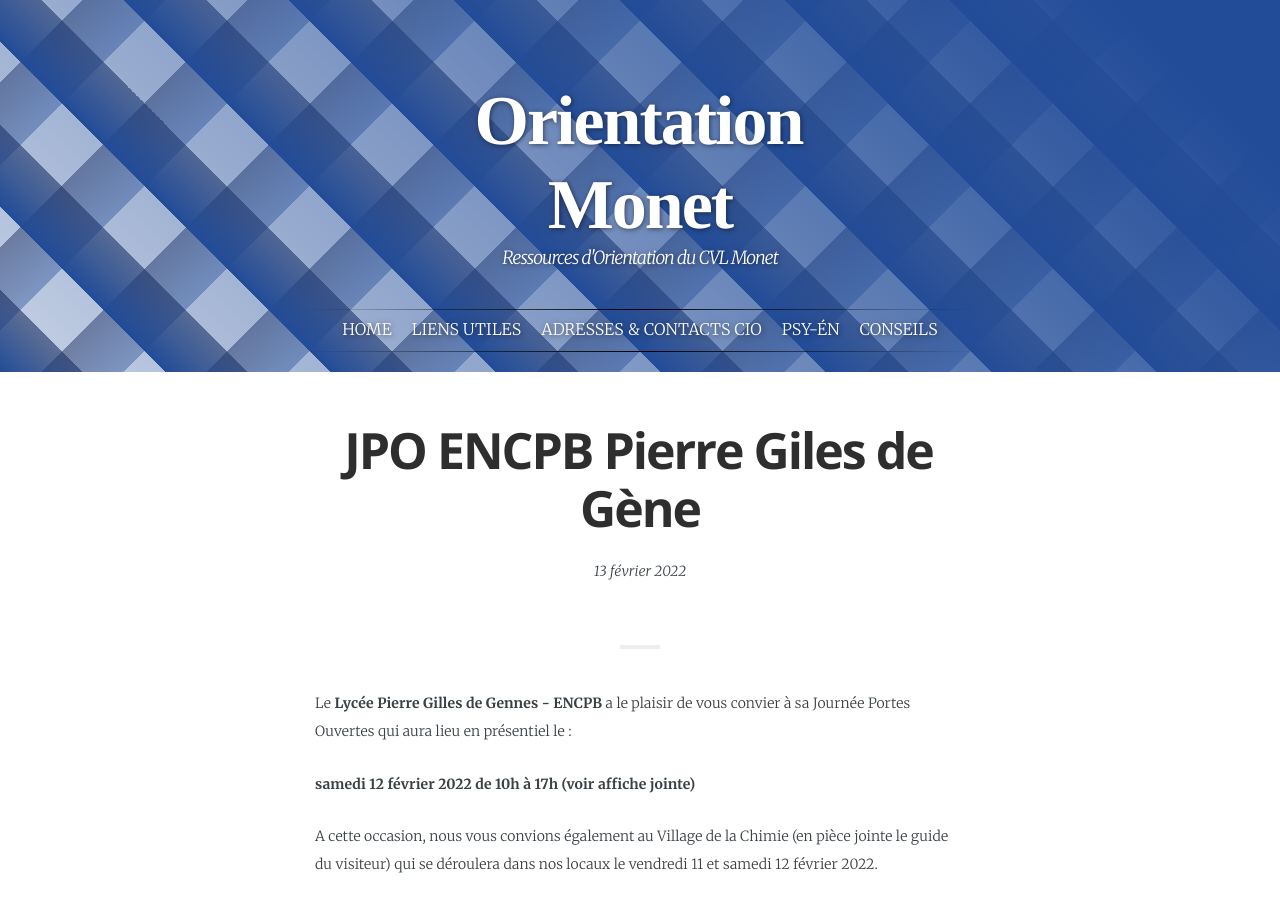
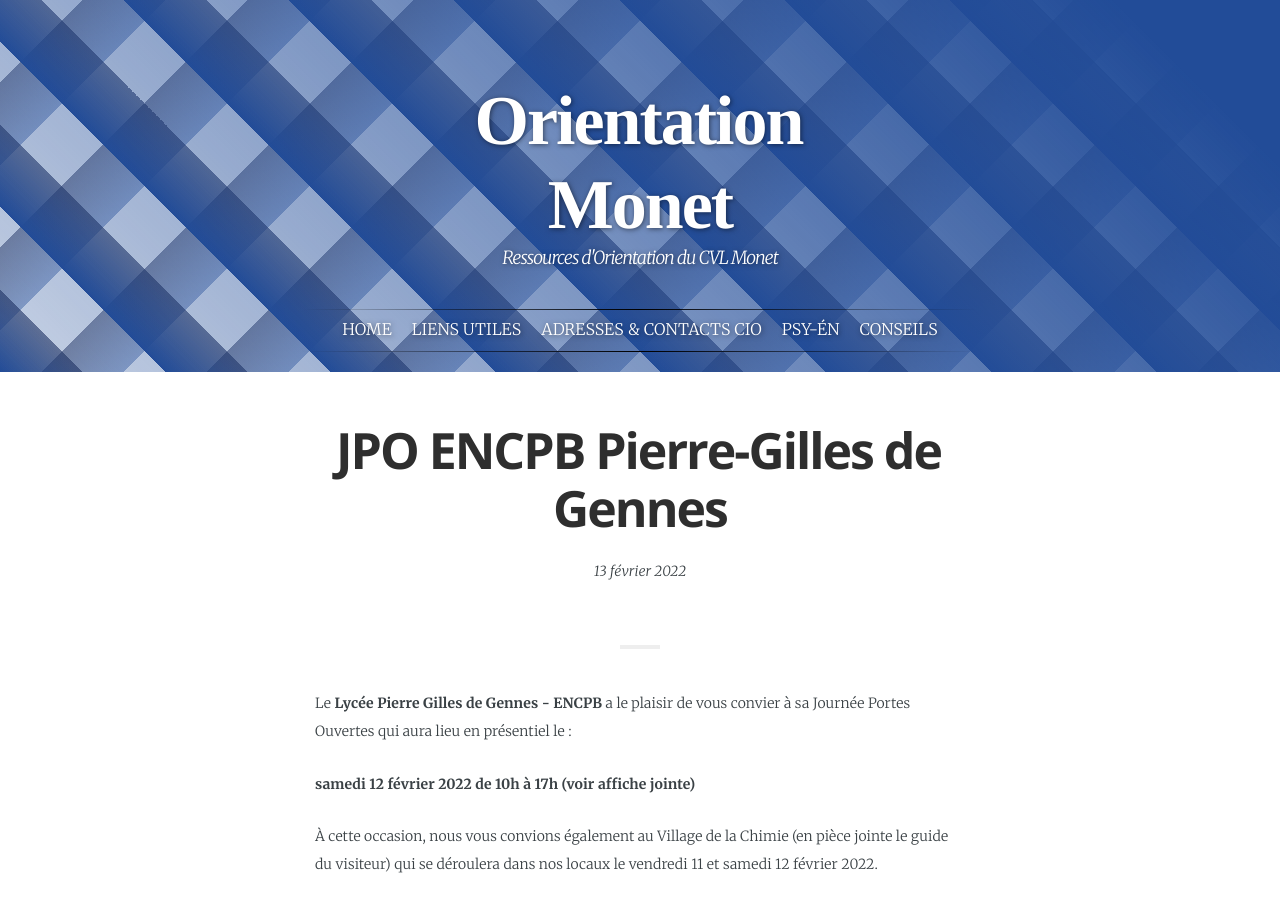
Before and after one commit to cvl-monet/cvl-monet.github.io, a Jekyll site: the page built from _posts/2022-02-13-JPO-PIERRE-ENCPB.md, in a window 1280 px wide and 900 px high. Built offline with Jekyll 4.4.1, drawn with Linux system fonts in a browser that asks for light colours; some web fonts are replaced.

Commit message:
Fix JPO ENCPB

```diff
--- a/_posts/2022-02-13-JPO-PIERRE-ENCPB.md
+++ b/_posts/2022-02-13-JPO-PIERRE-ENCPB.md
@@ -1,6 +1,6 @@
 ---
 layout:            post
-title:             "JPO ENCPB Pierre Giles de Gène"
+title:             "JPO ENCPB Pierre-Gilles de Gennes"
 date:              2022-02-13 13:30:00 +0100
 tags:              JPO ENCPB
 category:          Portes-ouvertes
@@ -13,44 +13,19 @@
 
  **samedi 12 février 2022 de  10h à 17h    (voir affiche jointe)**
 
-A cette occasion, nous vous convions également au Village de la Chimie (en pièce jointe le guide du visiteur) qui se déroulera dans nos locaux le vendredi 11 et samedi 12 février 2022.
-
+À cette occasion, nous vous convions également au Village de la Chimie (en pièce jointe le guide du visiteur) qui se déroulera dans nos locaux le vendredi 11 et samedi 12 février 2022.
 
 
 Vos élèves pourront assister à de nombreux ateliers, rencontrer des enseignants et des étudiants, découvrir nos laboratoires, nos infrastructures, nos nombreuses formations post-bac, et profiter de la très belle vue sur le tout Paris.
 
 <div class="album">
-  <img src="{{ "/media/img/PIERRE-GILES-DE-GENE/Guide-visiteur-1.jpeg" | absolute_url }}" />
+  <img src="{{ "/media/img/PIERRE-GILES-DE-GENE/Guide-visiteur-1.jpg" | absolute_url }}" />
+  <img src="{{ "/media/img/PIERRE-GILES-DE-GENE/Guide-visiteur-2.jpg" | absolute_url }}" />
+  <img src="{{ "/media/img/PIERRE-GILES-DE-GENE/Guide-visiteur-3.jpg" | absolute_url }}" />
+  <img src="{{ "/media/img/PIERRE-GILES-DE-GENE/Guide-visiteur-4.jpg" | absolute_url }}" />
+  <img src="{{ "/media/img/PIERRE-GILES-DE-GENE/Guide-visiteur-5.jpg" | absolute_url }}" />
+  <img src="{{ "/media/img/PIERRE-GILES-DE-GENE/Guide-visiteur-6.jpg" | absolute_url }}" />
+  <img src="{{ "/media/img/PIERRE-GILES-DE-GENE/Guide-visiteur-7.jpg" | absolute_url }}" />
+  <img src="{{ "/media/img/PIERRE-GILES-DE-GENE/Guide-visiteur-8.jpg" | absolute_url }}" />
+  <img src="{{ "/media/img/PIERRE-GILES-DE-GENE/JPO-ENCPB-1.jpg" | absolute_url }}" />
 </div>
-
-<div class="album">
-  <img src="{{ "/media/img/PIERRE-GILES-DE-GENE/Guide-visiteur-2.jpeg" | absolute_url }}" />
-</div>
-
-<div class="album">
-  <img src="{{ "/media/img/PIERRE-GILES-DE-GENE/Guide-visiteur-3.jpeg" | absolute_url }}" />
-</div>
-
-<div class="album">
-  <img src="{{ "/media/img/PIERRE-GILES-DE-GENE/Guide-visiteur-4.jpeg" | absolute_url }}" />
-</div>
-
-<div class="album">
-  <img src="{{ "/media/img/PIERRE-GILES-DE-GENE/Guide-visiteur-5.jpeg" | absolute_url }}" />
-</div>
-
-<div class="album">
-  <img src="{{ "/media/img/PIERRE-GILES-DE-GENE/Guide-visiteur-6.jpeg" | absolute_url }}" />
-</div>
-
-<div class="album">
-  <img src="{{ "/media/img/PIERRE-GILES-DE-GENE/Guide-visiteur-7.jpeg" | absolute_url }}" />
-</div>
-
-<div class="album">
-  <img src="{{ "/media/img/PIERRE-GILES-DE-GENE/Guide-visiteur-8.jpeg" | absolute_url }}" />
-</div>
-
-<div class="album">
-  <img src="{{ "/media/img/PIERRE-GILES-DE-GENE/JPO-ENCPB-1.jpeg" | absolute_url }}" />
-</div>
```
